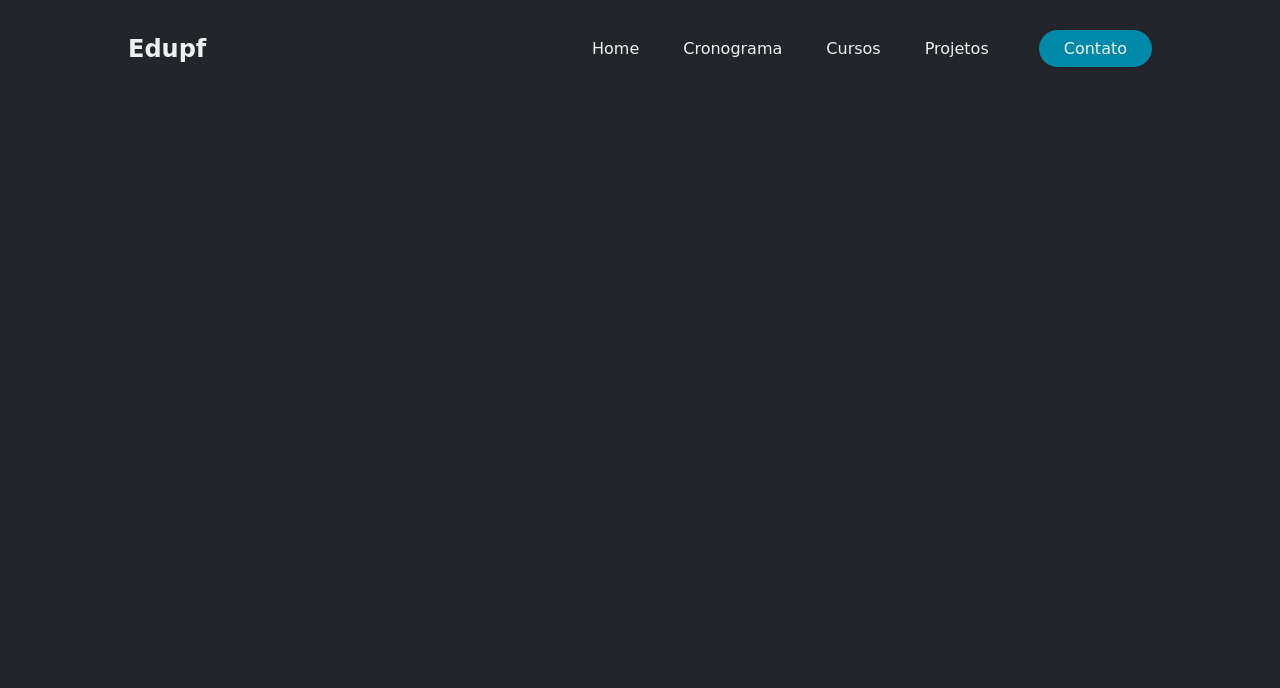
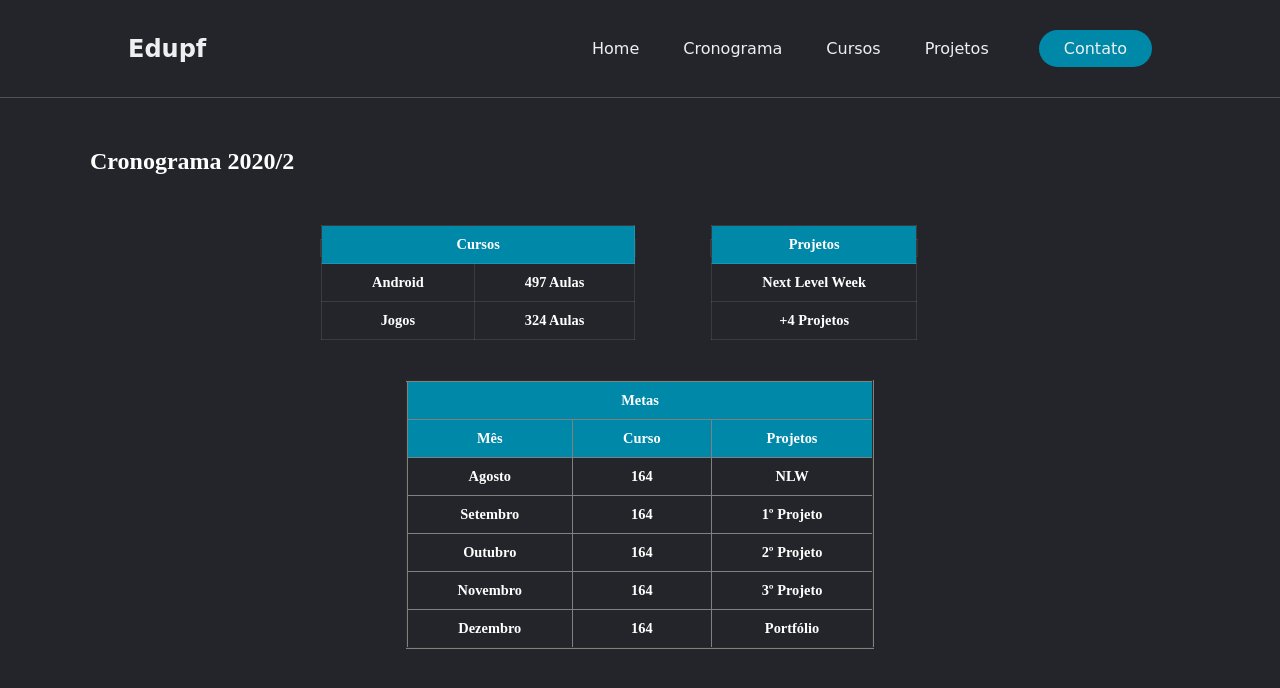
Before and after one commit to edupferraz/Cronograma, a plain HTML site: page index.html in a window 1280 px wide. Drawn offline with Linux system fonts and the light colour scheme; a web font is replaced by a local one.

Commit message:
Adicionei o cronograma

```diff
--- a/css/style.css
+++ b/css/style.css
@@ -1,3 +1,7 @@
+:root{
+    --primary-color: #0088a9;
+}
+
 *{
     box-sizing: border-box;
     margin: 0;
@@ -18,6 +22,7 @@ header{
     justify-content: flex-end;
     align-items: center;
     padding: 30px 10%;
+    border-bottom: 1px solid rgba(255, 255, 255, 0.2);
 }
 
 .logo{
@@ -33,7 +38,7 @@ header{
 
 .nav li{
     display: inline-block;
-    padding: 0px 20px;
+    padding: 0 20px;
 }
 
 .nav li a{
@@ -41,7 +46,7 @@ header{
 }
 
 .nav li a:hover{
-    color: #0088a9;
+    color: var(--primary-color);
 }
 
 button{
@@ -57,3 +62,44 @@ button{
 button:hover{
     background-color: rgba(0, 136, 169, 0.8);
 }
+
+/* Cronograma */
+
+h2{
+    margin: 50px 20px 50px 90px;
+    color: #ffffff;
+}
+
+.curse-table{
+    border-collapse: collapse;
+    font-size: 0.9em;
+    min-width: 400px;
+    border-color: rgba(255, 255, 255, 0.1);
+    display:inline;
+    margin-left: 70px;
+}
+
+.margin-left{
+    margin-left: 25% !important;
+}
+
+.meta-table{
+    border-collapse: collapse;
+    font-size: 0.9em;
+    min-width: 400px;
+    border-color: rgba(255, 255, 255, 0.);
+    margin: 40px auto;
+    color: #ffffff;
+}
+
+.curse-table thead th, .meta-table thead th{
+    background-color:var(--primary-color);
+    padding: 10px 50px;
+    color: #ffffff;
+    text-align: center;
+}
+
+.curse-table tbody th, .meta-table tbody th {
+    padding: 10px 50px;
+    color: #ffffff;
+}
--- a/index.html
+++ b/index.html
@@ -29,5 +29,96 @@
         <a class="contact" href="#"><button>Contato</button></a>
     </header>
 
+    <container>
+
+        <h2>Cronograma 2020/2</h2>
+
+
+        <table class="curse-table margin-left" border="1">
+            <thead>
+                <tr>
+                    <th colspan="2">Cursos</th>
+                </tr>
+            </thead>
+
+            <tbody>
+                <tr>
+                    <th>Android</th>
+                    <th>497 Aulas</th>
+                </tr>
+
+                <tr>
+                    <th>Jogos</th>
+                    <th>324 Aulas</th>
+                </tr>
+            </tbody>
+        </table>
+
+        <table class="curse-table" border="">
+            <thead>
+                <tr>
+                    <th colspan="2">Projetos</th>
+                </tr>
+            </thead>
+
+            <tbody>
+                <tr>
+                    <th>Next Level Week</th>
+                </tr>
+
+                <tr>
+                    <th>+4 Projetos</th>
+                </tr>
+
+            </tbody>
+        </table>
+
+
+        <table  class="meta-table" border="2">
+            <thead>
+                <tr>
+                    <th colspan="3" >Metas</th>
+                </tr>
+
+                <tr>
+                    <th>Mês</th>
+                    <th>Curso</th>
+                    <th>Projetos</th>
+                </tr>
+            </thead>
+
+            <tbody>
+                <tr>
+                    <th>Agosto</th>
+                    <th>164</th>
+                    <th>NLW</th>
+                </tr>
+
+                <tr>
+                    <th>Setembro</th>
+                    <th>164</th>
+                    <th>1º Projeto</th>
+
+                <tr>
+                    <th>Outubro</th>
+                    <th>164</th>
+                    <th>2º Projeto</th>
+                </tr>
+
+                <tr>
+                    <th>Novembro</th>
+                    <th>164</th>
+                    <th>3º Projeto</th>
+                </tr>
+
+                <tr>
+                    <th>Dezembro</th>
+                    <th>164</th>
+                    <th>Portfólio</th>
+                </tr>
+            </tbody>
+        </table>
+    </container>
+
 </body>
 </html>
```
